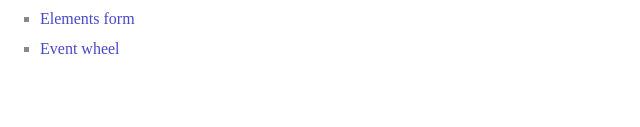
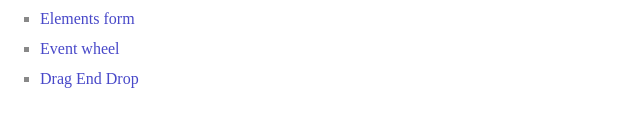
Before and after one commit to trae-op/my-custom-scripts, a plain HTML site: page index.html in a window 1280 px wide. Shown: the part 147-274 px from the top of the page, without its empty margins (0-640 px from the left). Drawn offline with Linux system fonts and the light colour scheme.

Commit message:
changes of html: added item for moveElement

```diff
--- a/index.html
+++ b/index.html
@@ -46,6 +46,7 @@
     <li><a href="scripts-custom/slider.js" target="_blank">Slider</a></li>
     <li><a href="scripts-custom/elements-form.js" target="_blank">Elements form</a></li>
     <li><a href="scripts-custom/event-wheel.js" target="_blank">Event wheel</a></li>
+    <li><a href="scripts-custom/move-element.js" target="_blank">Drag End Drop</a></li>
   </ul>
 
   </body>
```
